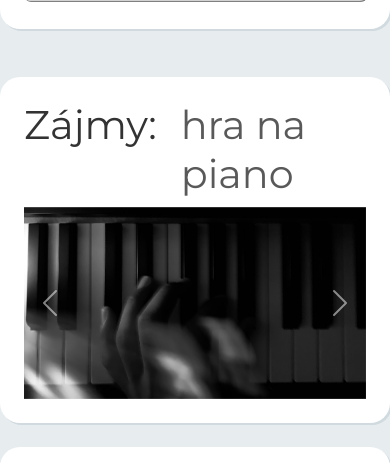
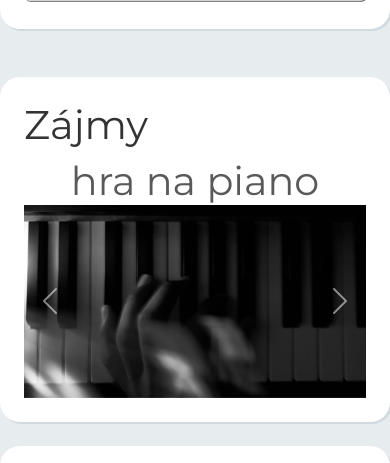
Before and after one commit to MartinaUhrova/Portfolio, a PHP site: page / in a window 390 px wide. Shown: the part 4850-5313 px from the top of the page. Run offline with PHP 8.4, Linux system fonts and the light colour scheme; data that the repository does not hold is empty; some web fonts are replaced.

Commit message:
final v1.1
- deleted redundant class 'hidden'
- edited DevOps icons margins
- changed Hobbies animation line feeding

```diff
--- a/index.php
+++ b/index.php
@@ -146,28 +146,28 @@ include_once("db_connect.php");
                     data-bs-title="CSS3"
                   ></i>
                 </div>
-                <div class="col-1 col-md-auto mx-2 svg-icon-div hidden">
+                <div class="col-1 col-md-auto mx-2 svg-icon-div">
                   <i
                     class="fa-brands fa-js svg-icon"
                     data-bs-toggle="tooltip"
                     data-bs-title="Java Script"
                   ></i>
                 </div>
-                <div class="col-1 col-md-auto mx-2 svg-icon-div hidden">
+                <div class="col-1 col-md-auto mx-2 svg-icon-div">
                   <i
                     class="fa-brands fa-react svg-icon"
                     data-bs-toggle="tooltip"
                     data-bs-title="React"
                   ></i>
                 </div>
-                <div class="col-1 col-md-auto mx-2 svg-icon-div hidden">
+                <div class="col-1 col-md-auto mx-2 svg-icon-div">
                   <i
                     class="fa-brands fa-bootstrap svg-icon"
                     data-bs-toggle="tooltip"
                     data-bs-title="Bootstrap"
                   ></i>
                 </div>
-                <div class="col-1 col-md-auto ms-3 svg-icon-div hidden">
+                <div class="col-1 col-md-auto ms-3 svg-icon-div">
                   <i
                     class="fa-brands fa-php svg-icon"
                     data-bs-toggle="tooltip"
@@ -321,28 +321,28 @@ include_once("db_connect.php");
                 <div class="col-12 col-md-auto mb-4 mb-md-0 me-0 me-lg-5">
                   <h3 class="text-bold">DevOps</h3>
                 </div>
-                <div class="col-auto svg-icon-div">
+                <div class="col-1 col-md-auto ms-2 svg-icon-div">
                   <i
                     class="fa-brands fa-windows svg-icon"
                     data-bs-toggle="tooltip"
                     data-bs-title="Windows Server"
                   ></i>
                 </div>
-                <div class="col-auto svg-icon-div">
+                <div class="col-1 col-md-auto mx-3 svg-icon-div">
                   <i
                     class="fa-brands fa-linux svg-icon"
                     data-bs-toggle="tooltip"
                     data-bs-title="Linux"
                   ></i>
                 </div>
-                <div class="col-auto svg-icon-div">
+                <div class="col-1 col-md-auto mx-3 svg-icon-div">
                   <i
                     class="fa-brands fa-docker svg-icon"
                     data-bs-toggle="tooltip"
                     data-bs-title="Docker"
                   ></i>
                 </div>
-                <div class="col-auto svg-icon-div">
+                <div class="col-1 col-md-auto mx-3 svg-icon-div">
                   <img
                     src="Img/Azure.png"
                     alt="Azure logo"
@@ -351,7 +351,7 @@ include_once("db_connect.php");
                     data-bs-title="MS Azure"
                   />
                 </div>
-                <div class="col-auto svg-icon-div">
+                <div class="col-1 col-md-auto ms-3 svg-icon-div">
                   <i
                     class="fa-brands fa-github svg-icon"
                     data-bs-toggle="tooltip"
@@ -562,10 +562,10 @@ include_once("db_connect.php");
         <!-- zajmy -->
         <section id="zajmy" class="container p-4 mt-5">
           <div class="row">
-            <div class="col-auto mb-3">
-              <h2 class="">Zájmy:</h2>
+            <div class="col-12 col-md-auto mb-0 mb-md-3">
+              <h2 id="nadpis-zajmy">Zájmy</h2>
             </div>
-            <div class="col">
+            <div class="col-auto mx-auto mx-md-0 vyska-radku">
               <h2 id="zajmy-text-fade" class="text-fade0"></h2>
             </div>
           </div>
@@ -657,7 +657,7 @@ include_once("db_connect.php");
             </div>
             <div class="col-12 col-md-6">
               <h3>Napište mi</h3>
-              <form action="index.php" method="post">
+              <form action="index.php#kontakt" method="post">
                 <label for="jmeno" class="form-label">Jméno a příjmení</label>
                 <input
                   type="text"
--- a/styl.scss
+++ b/styl.scss
@@ -340,3 +340,13 @@ transition: transform 0.2s ease-in-out;
     width:3rem;
     margin-top: -0.5rem;
 }
+
+.vyska-radku {
+    height: 3rem;
+}
+
+@include media-breakpoint-up(md) {
+    #nadpis-zajmy::after{
+        content:':';
+    }
+}
```
Also changed, not shown: styl.css, 1 other file. Lines whose indentation alone changed are shown as unchanged.
